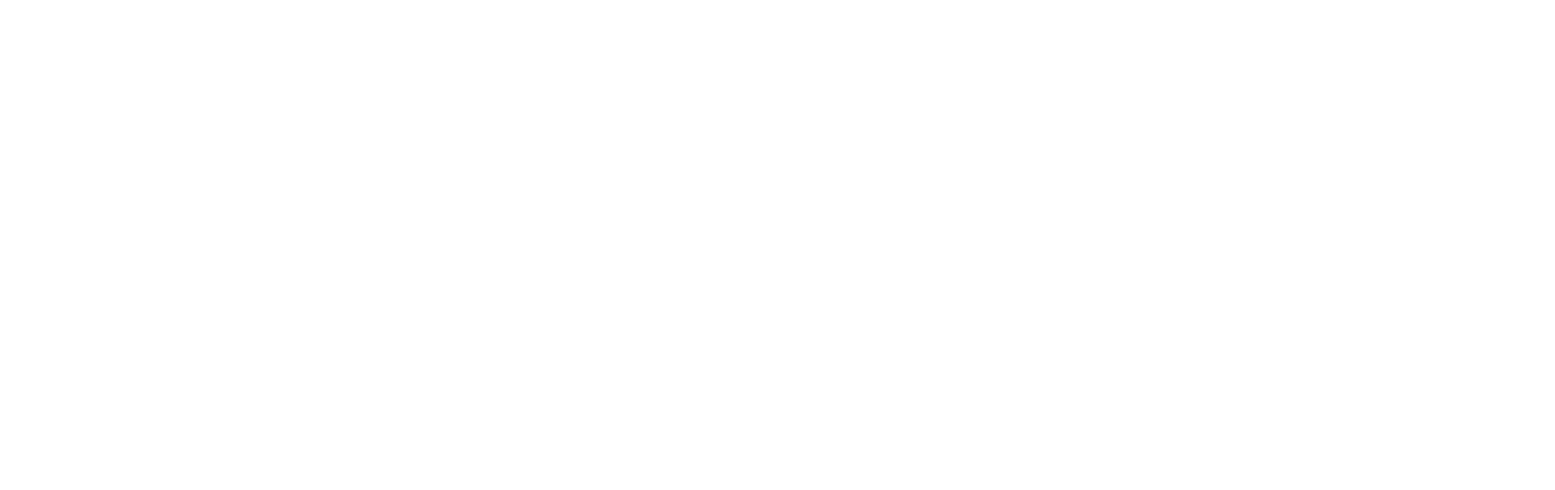
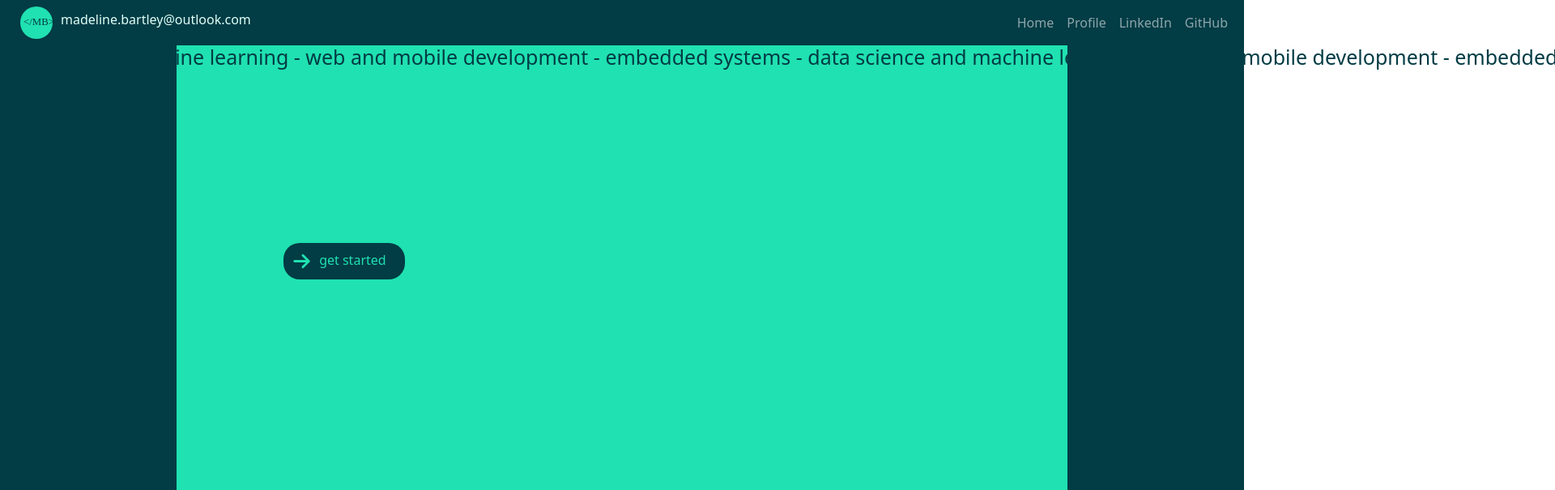
Before and after one commit to madbartley/portfolio, a React (Vite) app in the folder frontend/: page / in a window 1280 px wide. Before the commit this address had no page. Shown: the top 605 px of the page at 81% size, 1920 px wide, since content can reach past the window. Built offline with nearby package versions, Linux system fonts and the light colour scheme.

Commit message:
Updating link names for deploy

```diff
--- a/frontend/src/App.jsx
+++ b/frontend/src/App.jsx
@@ -16,8 +16,8 @@ function App() {
       <div>
       <BrowserRouter>
           <Routes>
-            <Route path = "https://madelinebartley.onrender.com/" element = {<Home />} />
-            <Route path = "https://madelinebartley.onrender.com/projects" element = {<Projects />} />
+            <Route path = "/" element = {<Home />} />
+            <Route path = "/projects" element = {<Projects />} />
           </Routes>
         </BrowserRouter>
       </div>
--- a/frontend/src/components/TopNav.jsx
+++ b/frontend/src/components/TopNav.jsx
@@ -12,7 +12,7 @@ const TopNav = () => {
         <Container>
           <Nav className="ms-auto">
             <Nav.Link href="/">Home</Nav.Link>
-            <Nav.Link href="https://madelinebartley.onrender.com/projects">Profile</Nav.Link>
+            <Nav.Link to="/projects">Profile</Nav.Link>
             <Nav.Link href="https://www.linkedin.com/in/madeline-bartley/">LinkedIn</Nav.Link>
             <Nav.Link href="https://github.com/madbartley">GitHub</Nav.Link>
           </Nav>
```
